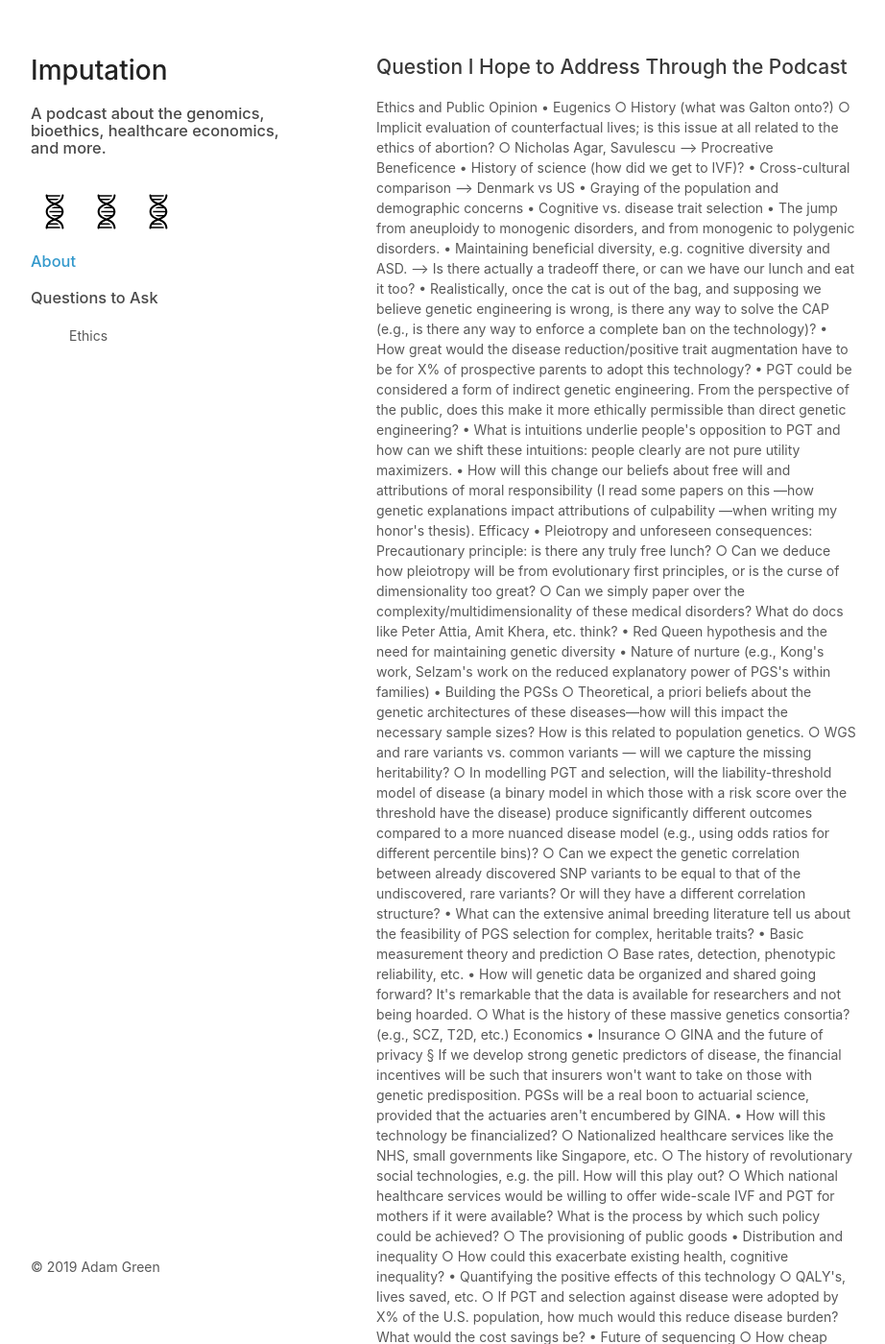
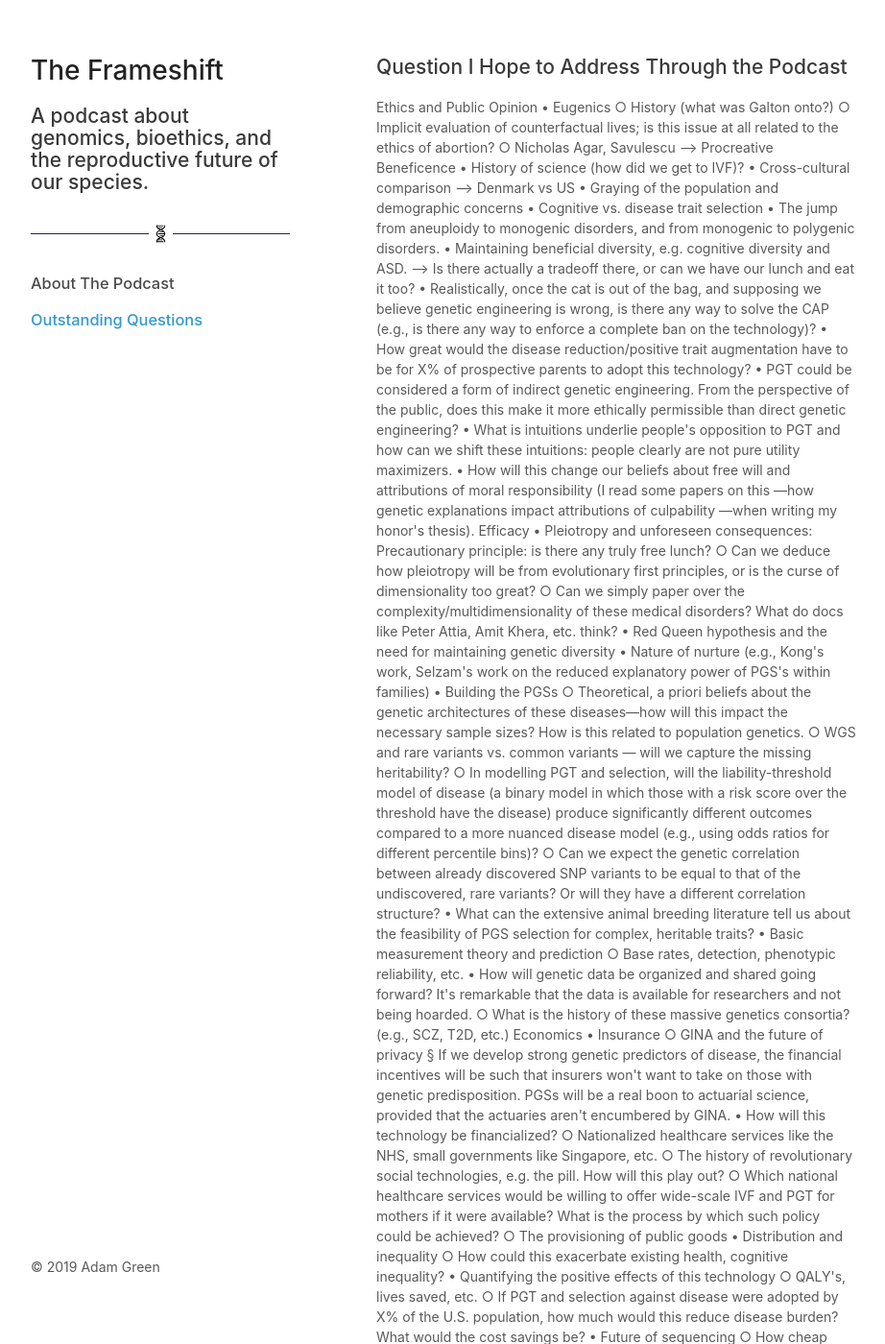
Before and after one commit to adamlgreen/adamlgreen.github.io, a Jekyll site: the page questions.html, which Jekyll copies as it is, in a window 1280 px wide and 1400 px high. Shown: the whole window at 96% size, without its empty margins (178-1100 px from the left). Built offline with Jekyll 4.4.1, drawn with Linux system fonts in a browser that asks for light colours.

```diff
--- a/questions.html
+++ b/questions.html
@@ -3,18 +3,10 @@
   <head>
     <meta charset="utf-8">
     <meta http-equiv="X-UA-Compatible" content="chrome=1">
-    <title>Imputation Podcast</title>
-	<link rel="shortcut icon" type="image/x-icon" href="dna_icon.ico">
+    <title>The Frameshift Podcast</title>
+	  <link rel="shortcut icon" type="image/x-icon" href="dna_icon.ico">
     <link rel="stylesheet" href="stylesheets/styles.css">
     <link rel="stylesheet" href="stylesheets/pygment_trac.css">
-	  <style>
-	img {
-	width: 50px;
-		height: 75px;
-		  }
-
-	.tab { margin-left: 40px; }
-	  </style>
     <meta name="viewport" content="width=device-width">
     <!--[if lt IE 9]>
     <script src="//html5shiv.googlecode.com/svn/trunk/html5.js"></script>
@@ -23,14 +15,13 @@
   <body>
     <div class="wrapper">
       <header>
-        	<h1>Imputation</h1>
-        <h3>A podcast about the genomics, bioethics, healthcare economics, and more. </h3>
-   		<img src="dna_icon.svg"/>
-	      <img src="dna_icon.svg"/>
-	      <img src="dna_icon.svg"/>
-	      <h3><a href="/imputationpodcast.github.io/questions.html">About</a></h3>
-	      <h3>Questions to Ask</h3>
-	      <p class="tab">Ethics</p>
+        	<h1>The Frameshift</h1>
+          <h2>A podcast about genomics, bioethics, and the reproductive future of our species. </h2>
+          <h3 id="line">
+              <img src="dna_icon.svg"/>
+          </h3>
+   		    <h3>About The Podcast</h3>
+          <h3><a href="/questions.html">Outstanding Questions</a></h3>
       </header>
       <section>
         <h2> Question I Hope to Address Through the Podcast </h2>
--- a/stylesheets/styles.css
+++ b/stylesheets/styles.css
@@ -12,7 +12,7 @@ h1, h2, h3, h4, h5, h6 {
 }
 
 p, ul, ol, table, pre, dl {
-  margin:0 0 20px;
+  margin: 10px 0 20px;
 }
 
 h1, h2, h3 {
@@ -99,8 +99,23 @@ th {
   color:#444;
 }
 
-img {
-  max-width:100%;
+header img {
+  width: 25px;
+  height: 45px;
+  border-radius: 70%;
+}
+
+#line {
+  display: flex;
+  flex-direction: row;
+}
+
+#line:before,
+#line:after {
+  content: "";
+  flex: 1 1;
+  border-bottom: 1.5px solid #351a4d;
+  margin: auto;
 }
 
 header {
@@ -109,6 +124,14 @@ header {
   position:fixed;
   -webkit-font-smoothing:subpixel-antialiased;
 }
+
+/* header h2 {
+  margin:0 0 12.5px;
+}
+
+header h3 {
+  margin: 15px 0 15px;
+} */
 
 header ul {
   list-style:none;
@@ -194,6 +217,9 @@ footer {
   -webkit-font-smoothing:subpixel-antialiased;
 }
 
+.arrow > p {
+  font-size: 12px;
+}
 @media print, screen and (max-width: 960px) {
 
   div.wrapper {
```
Also changed, not shown: index.html (+9 -18 lines), 3 other files.
